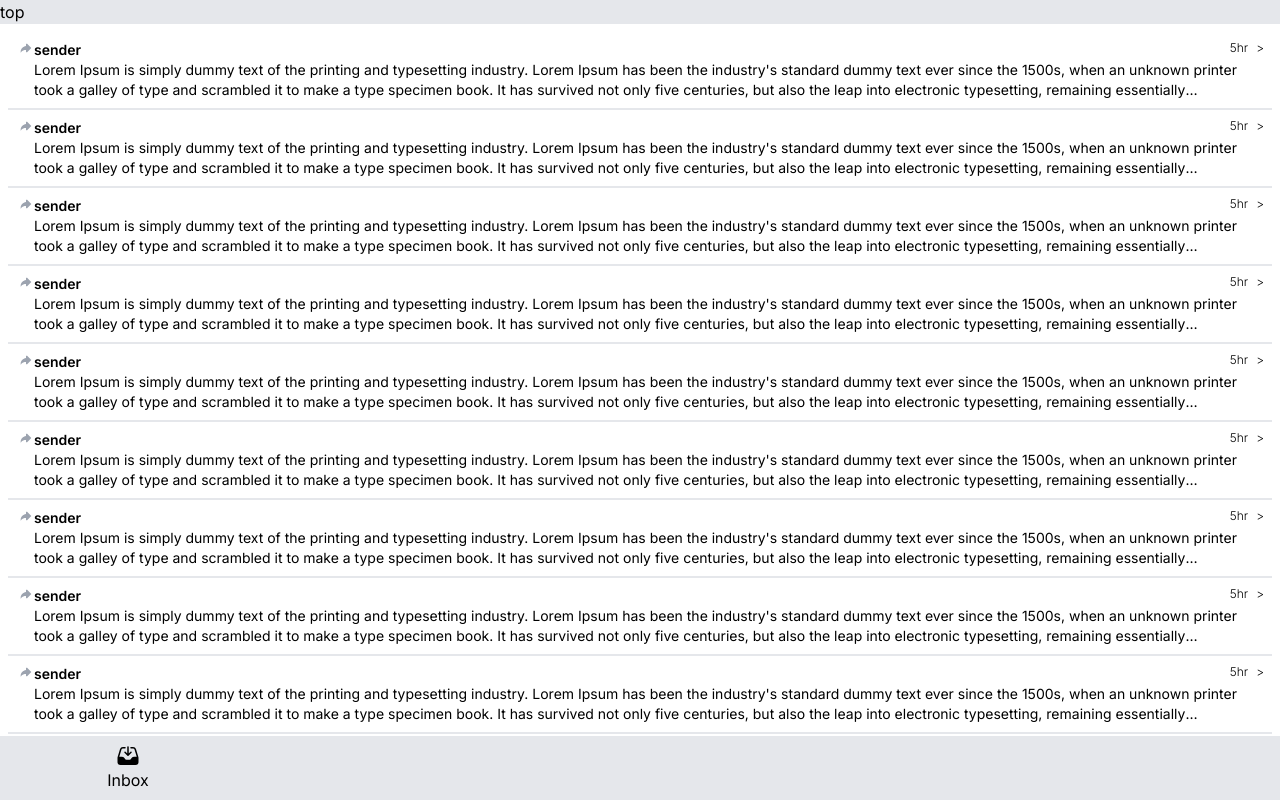
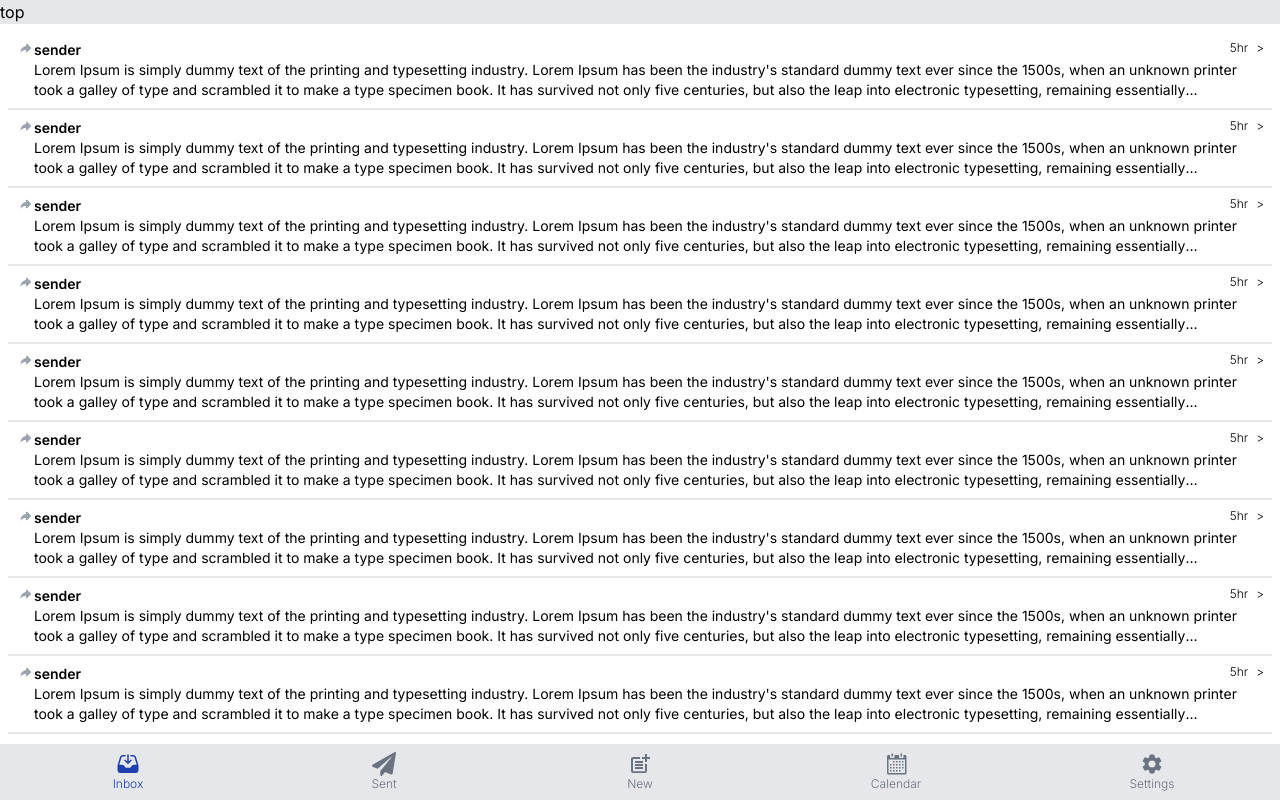
Before and after one commit to ngopas/nextjs-inbox-mobile-ui, a Next.js app: page /inbox in a window 1280 px wide. Built offline with nearby package versions, Linux system fonts and the light colour scheme.

Commit message:
finishing with icon

```diff
--- a/src/components/mobile/Navbar.tsx
+++ b/src/components/mobile/Navbar.tsx
@@ -4,16 +4,49 @@ import { MdPostAdd, MdSettings } from 'react-icons/md';
 import { GoCalendar } from 'react-icons/go';
 import NavbarItem from './NavbarItem';
 
+const menu = [
+  {
+    label: 'Inbox',
+    icon: HiInboxArrowDown,
+    selected: true,
+  },
+  {
+    label: 'Sent',
+    icon: FaPaperPlane,
+    selected: false,
+  },
+  {
+    label: 'New',
+    icon: MdPostAdd,
+    selected: false,
+  },
+  {
+    label: 'Calendar',
+    icon: GoCalendar,
+    selected: false,
+  },
+  {
+    label: 'Settings',
+    icon: MdSettings,
+    selected: false,
+  },
+];
+
 const Navbar = () => {
   return (
     <div
       className="
         bg-gray-200
-        h-16
       "
     >
       <div className="grid grid-cols-5">
-        <NavbarItem icon={HiInboxArrowDown} label={'Inbox'} />
+        {menu.map((item) => (
+          <NavbarItem
+            icon={item.icon}
+            label={item.label}
+            selected={item.selected}
+          />
+        ))}
       </div>
     </div>
   );
--- a/src/components/mobile/NavbarItem.tsx
+++ b/src/components/mobile/NavbarItem.tsx
@@ -19,8 +19,20 @@ const NavbarItem: React.FC<NavbarItemProps> = ({
           m-2
         "
     >
-      <Icon size={24} />
-      <div>{label}</div>
+      <Icon
+        size={24}
+        className={`
+          ${selected ? 'fill-blue-800' : 'fill-gray-500'}
+      `}
+      />
+      <div
+        className={`
+          font-light text-xs
+          ${selected ? 'text-blue-800' : 'text-gray-500'}
+        `}
+      >
+        {label}
+      </div>
     </div>
   );
 };
```
